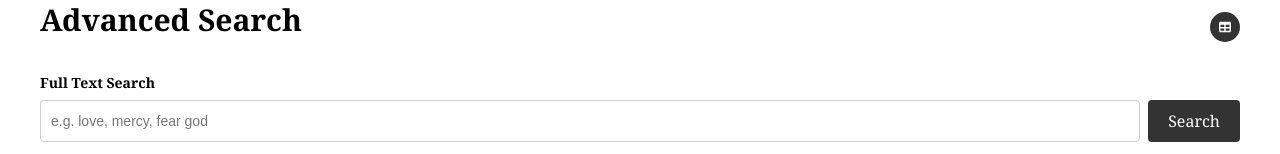
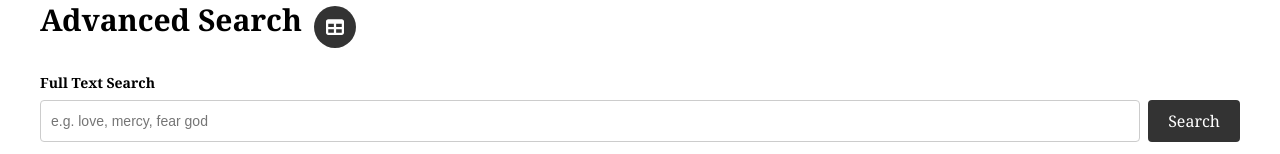
Before and after one commit to codectified/mindroots, a React (Create React App) app: page /sandbox in a window 1280 px wide. Shown: the top 154 px of the page. Built offline with nearby package versions, Linux system fonts and the light colour scheme; no server answers.

Commit message:
search ui tweaks

```diff
--- a/src/components/graph/Search.js
+++ b/src/components/graph/Search.js
@@ -154,9 +154,9 @@ const Search = () => {
 
   return (
     <div>
-      <div style={{ display: 'flex', justifyContent: 'space-between', alignItems: 'center', marginBottom: '20px' }}>
+      <div style={{ display: 'flex', alignItems: 'center', gap: '12px', marginBottom: '20px' }}>
         <h2>Advanced Search</h2>
-        <DisplayModeSelector />
+        <DisplayModeSelector size="large" />
       </div>
 
       {/* Full Text Search */}
@@ -191,7 +191,7 @@ const Search = () => {
         </div>
         {lexicalTotal > 0 && lastSearchType === 'lexical' && (
           <p style={{ margin: '6px 0 0', fontSize: '12px', color: '#666' }}>
-            Found {lexicalTotal} roots
+            Found {lexicalTotal} words
           </p>
         )}
       </div>
@@ -305,7 +305,7 @@ const Search = () => {
           />
           <span style={{ fontSize: '14px', minWidth: '40px' }}>{resultLimit}</span>
         </div>
-        {totalRoots > 0 && (
+        {totalRoots > 0 && lastSearchType !== 'lexical' && (
           <p style={{ margin: '0', fontSize: '12px', color: '#666' }}>
             Total Roots Found: {totalRoots} (Showing {Math.min(totalRoots, resultLimit)} of {totalRoots})
           </p>
--- a/src/components/selectors/DisplayModeSelector.js
+++ b/src/components/selectors/DisplayModeSelector.js
@@ -3,24 +3,27 @@ import { useDisplayMode } from '../../contexts/DisplayModeContext';
 import { FontAwesomeIcon } from '@fortawesome/react-fontawesome';
 import { faTable, faProjectDiagram } from '@fortawesome/free-solid-svg-icons';
 
-const DisplayModeSelector = () => {
+const DisplayModeSelector = ({ size = 'small' }) => {
   const { displayMode, setDisplayMode } = useDisplayMode();
 
   const handleToggle = () => {
     setDisplayMode((prevMode) => (prevMode === 'graph' ? 'table' : 'graph'));
   };
 
+  const dim = size === 'large' ? '42px' : '30px';
+  const fs  = size === 'large' ? '18px' : '12px';
+
   return (
     <button
-      className="mini-menu-button" // Smaller size for vertical stack
+      className="mini-menu-button"
       onClick={handleToggle}
       style={{
-        width: '30px',
-        height: '30px',
-        minWidth: '30px',
-        minHeight: '30px',
-        maxWidth: '30px',
-        maxHeight: '30px',
+        width: dim,
+        height: dim,
+        minWidth: dim,
+        minHeight: dim,
+        maxWidth: dim,
+        maxHeight: dim,
         display: 'flex',
         alignItems: 'center',
         justifyContent: 'center',
@@ -28,7 +31,7 @@ const DisplayModeSelector = () => {
         backgroundColor: '#333',
         color: '#fff',
         cursor: 'pointer',
-        fontSize: '12px',
+        fontSize: fs,
         border: 'none',
         transition: 'background-color 0.2s',
         padding: '0',
```
